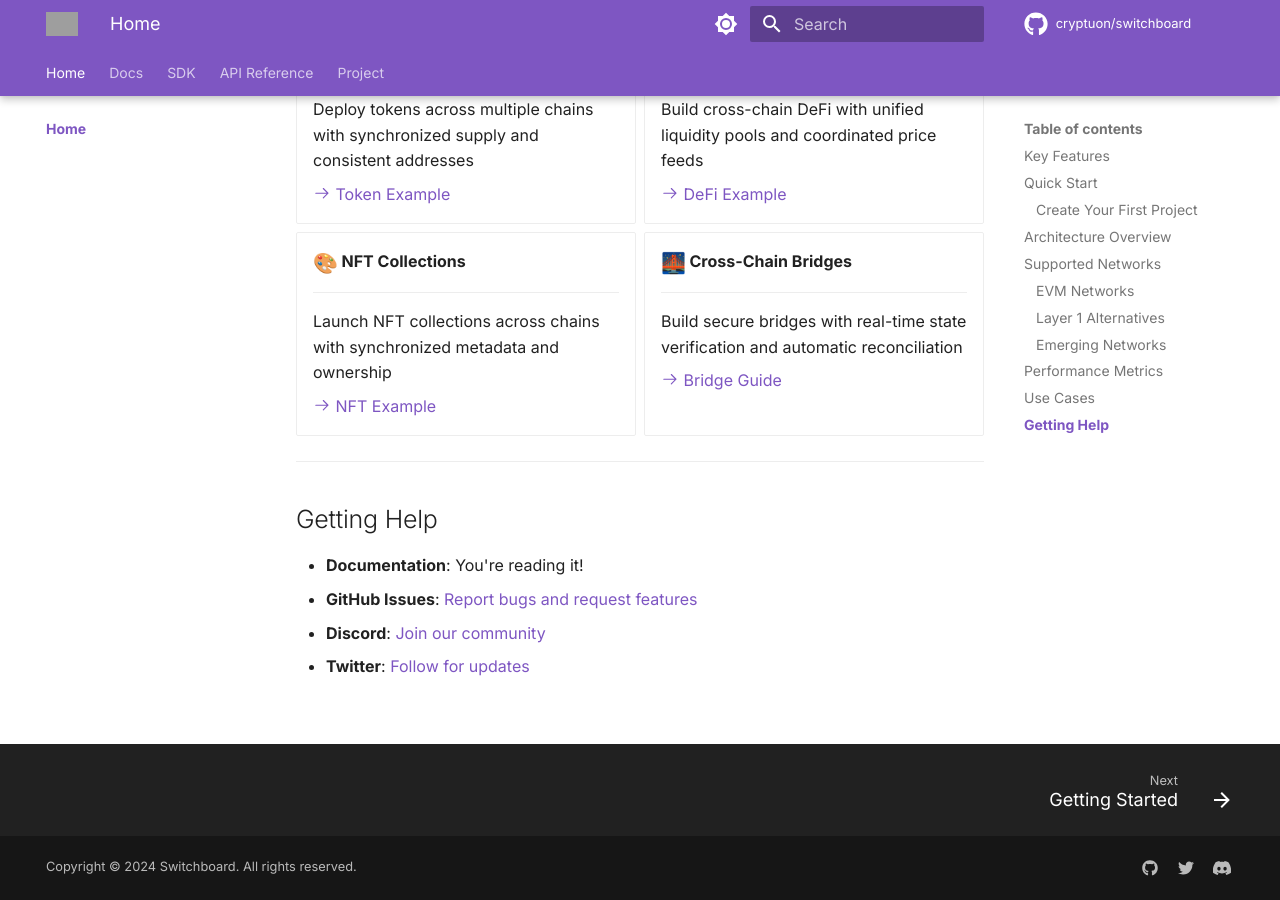
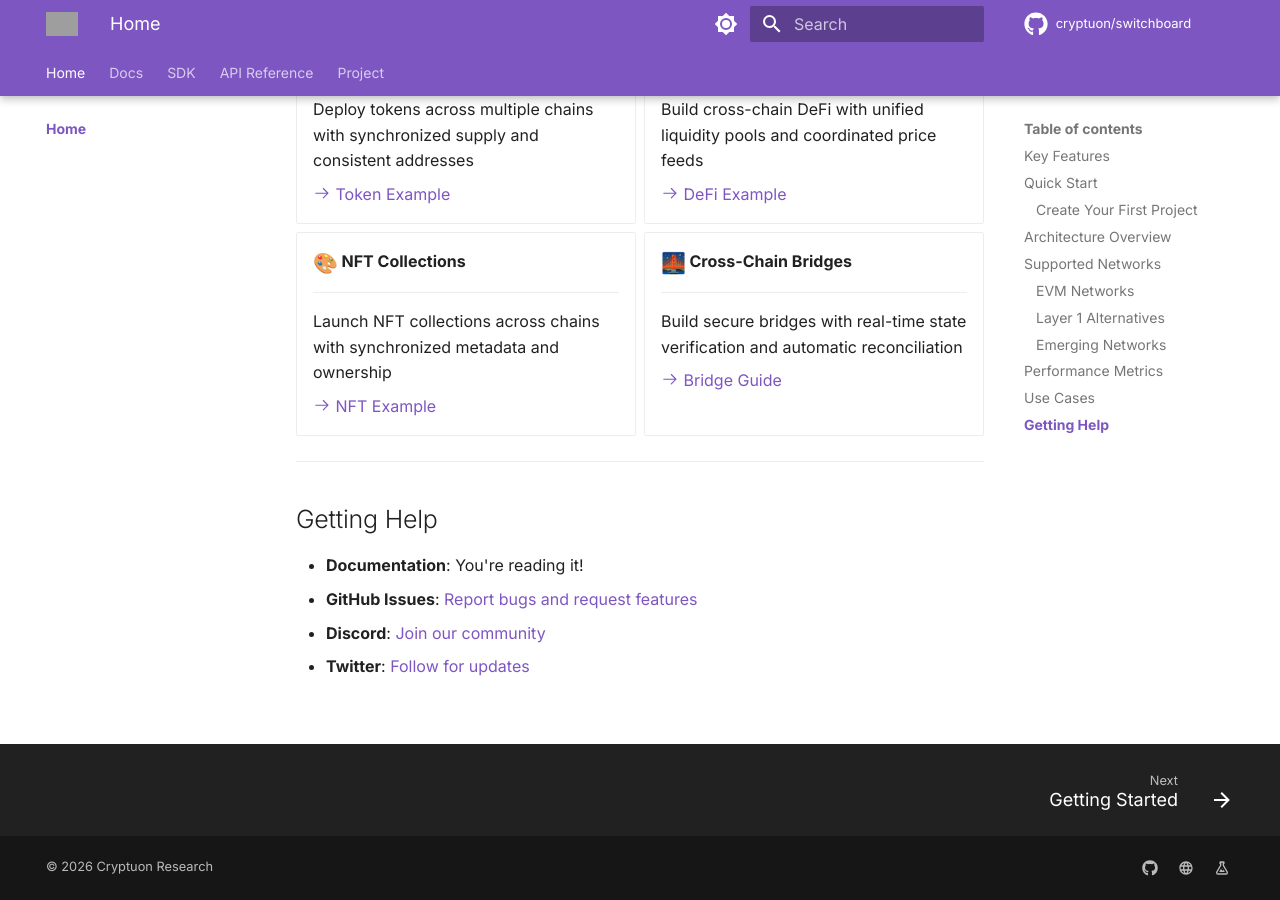
Before and after one commit to cryptuon/switchboard, an MkDocs documentation site: the page built from documentation/docs/index.md, in a window 1280 px wide and 900 px high, scrolled down 3295 px. Built offline with MkDocs 1.6.1 and Material for MkDocs 9.7.7, drawn with Linux system fonts in a browser that asks for light colours; emoji names are drawn with the system emoji font; comment, search, counter and statistics services are not loaded; the version menu is left out; grey boxes are pictures that could not be loaded.

Commit message:
docs: add site/docs links + Cryptuon Research interconnection

```diff
--- a/documentation/mkdocs.yml
+++ b/documentation/mkdocs.yml
@@ -1,6 +1,6 @@
 site_name: Switchboard Documentation
 site_description: Unified Cross-Chain State Synchronization Platform - Deploy once, sync everywhere
-site_author: Switchboard Team
+site_author: Cryptuon Research
 site_url: https://docs.cryptuon.com/switchboard/
 
 repo_name: cryptuon/switchboard
@@ -90,13 +90,14 @@
   - pymdownx.tilde
 
 extra:
+  homepage: https://switchboard.cryptuon.com/
   social:
     - icon: fontawesome/brands/github
-      link: https://github.com/switchboard
-    - icon: fontawesome/brands/twitter
-      link: https://twitter.com/switchboard
-    - icon: fontawesome/brands/discord
-      link: https://discord.gg/switchboard
+      link: https://github.com/cryptuon/switchboard
+    - icon: material/web
+      link: https://switchboard.cryptuon.com/
+    - icon: material/flask-outline
+      link: https://www.cryptuon.com
   generator: false
   version:
     provider: mike
@@ -151,4 +152,4 @@
           - Contributing: development/contributing.md
           - Testing: development/testing.md
 
-copyright: Copyright &copy; 2024 Switchboard. All rights reserved.
+copyright: "&copy; 2026 Cryptuon Research"
```
Also changed, not shown: package.json (+7 -5 lines), README.md, 6 other files.
